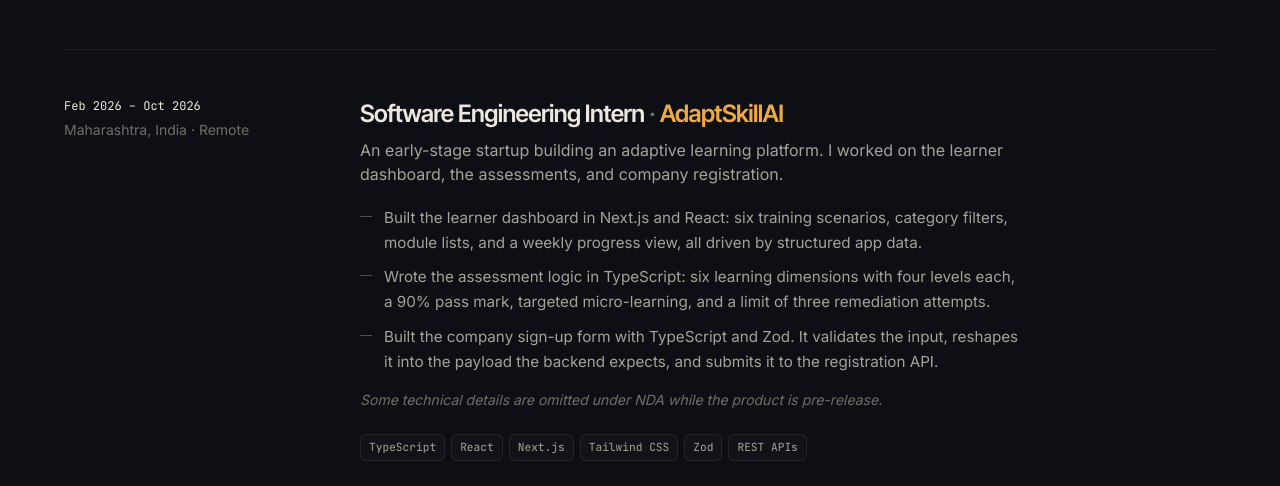
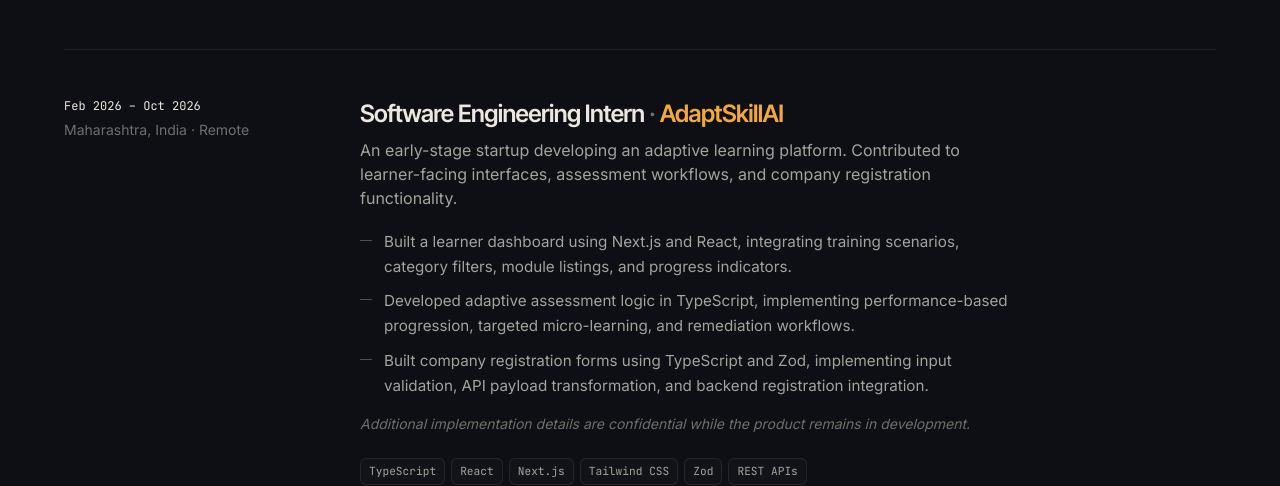
Before and after one commit to Arya85693/Aryamaan-Roy-Choudhury-s-Portfolio-, a Next.js app: page / in a window 1280 px wide. Shown: the part 3340-3826 px from the top of the page. Built offline with nearby package versions, Linux system fonts and the light colour scheme.

Commit message:
Refine AdaptSkillAI experience section

```diff
--- a/src/data/content.ts
+++ b/src/data/content.ts
@@ -312,14 +312,14 @@ export const experience: Experience[] = [
     location: "Maharashtra, India · Remote",
     period: "Feb 2026 – Oct 2026",
     summary:
-      "An early-stage startup building an adaptive learning platform. I worked on the learner dashboard, the assessments, and company registration.",
+      "An early-stage startup developing an adaptive learning platform. Contributed to learner-facing interfaces, assessment workflows, and company registration functionality.",
     bullets: [
-      "Built the learner dashboard in Next.js and React: six training scenarios, category filters, module lists, and a weekly progress view, all driven by structured app data.",
-      "Wrote the assessment logic in TypeScript: six learning dimensions with four levels each, a 90% pass mark, targeted micro-learning, and a limit of three remediation attempts.",
-      "Built the company sign-up form with TypeScript and Zod. It validates the input, reshapes it into the payload the backend expects, and submits it to the registration API.",
+      "Built a learner dashboard using Next.js and React, integrating training scenarios, category filters, module listings, and progress indicators.",
+      "Developed adaptive assessment logic in TypeScript, implementing performance-based progression, targeted micro-learning, and remediation workflows.",
+      "Built company registration forms using TypeScript and Zod, implementing input validation, API payload transformation, and backend registration integration.",
     ],
     stack: ["TypeScript", "React", "Next.js", "Tailwind CSS", "Zod", "REST APIs"],
-    note: "Some technical details are omitted under NDA while the product is pre-release.",
+    note: "Additional implementation details are confidential while the product remains in development.",
   },
   {
     company: "StratEdge Africa",
```
